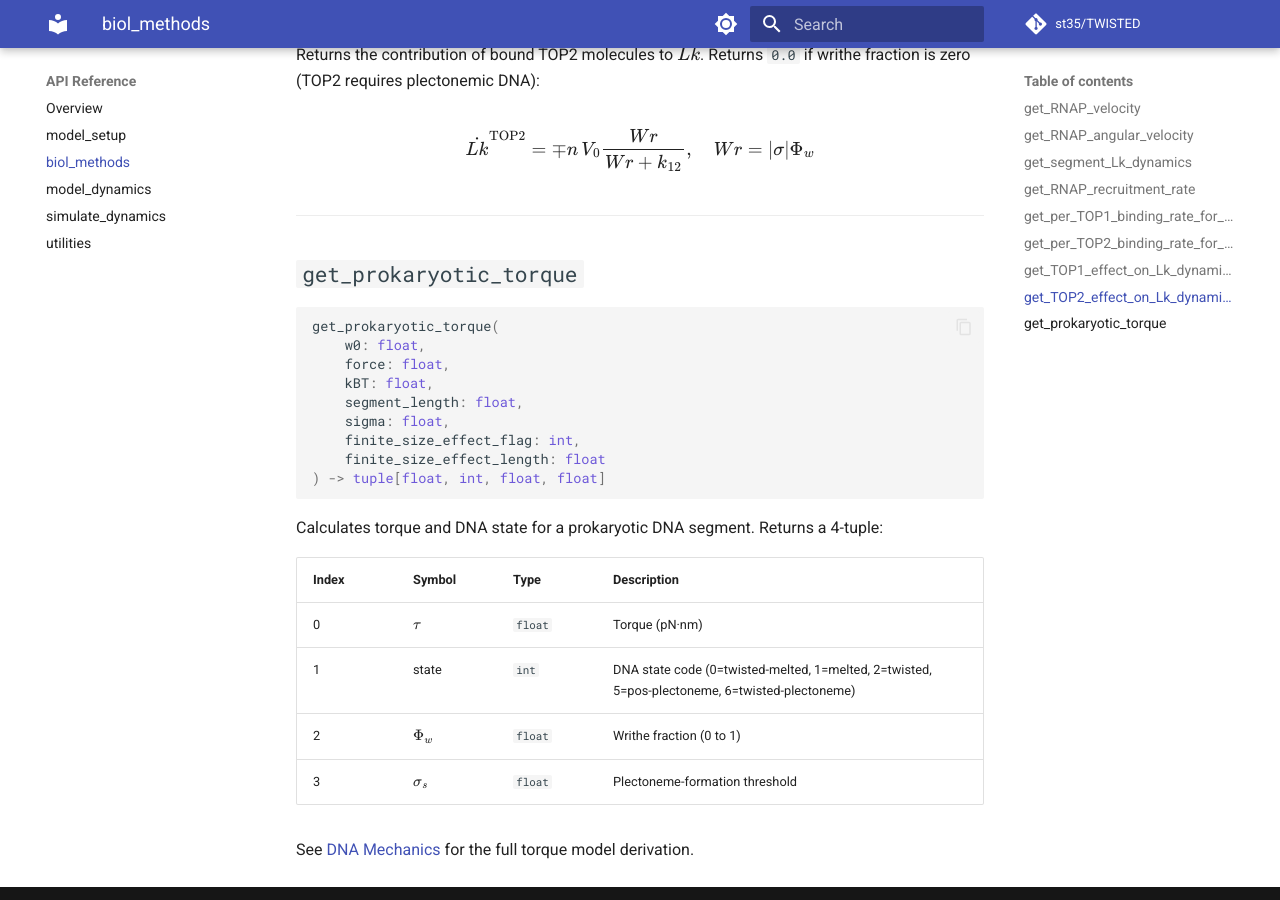
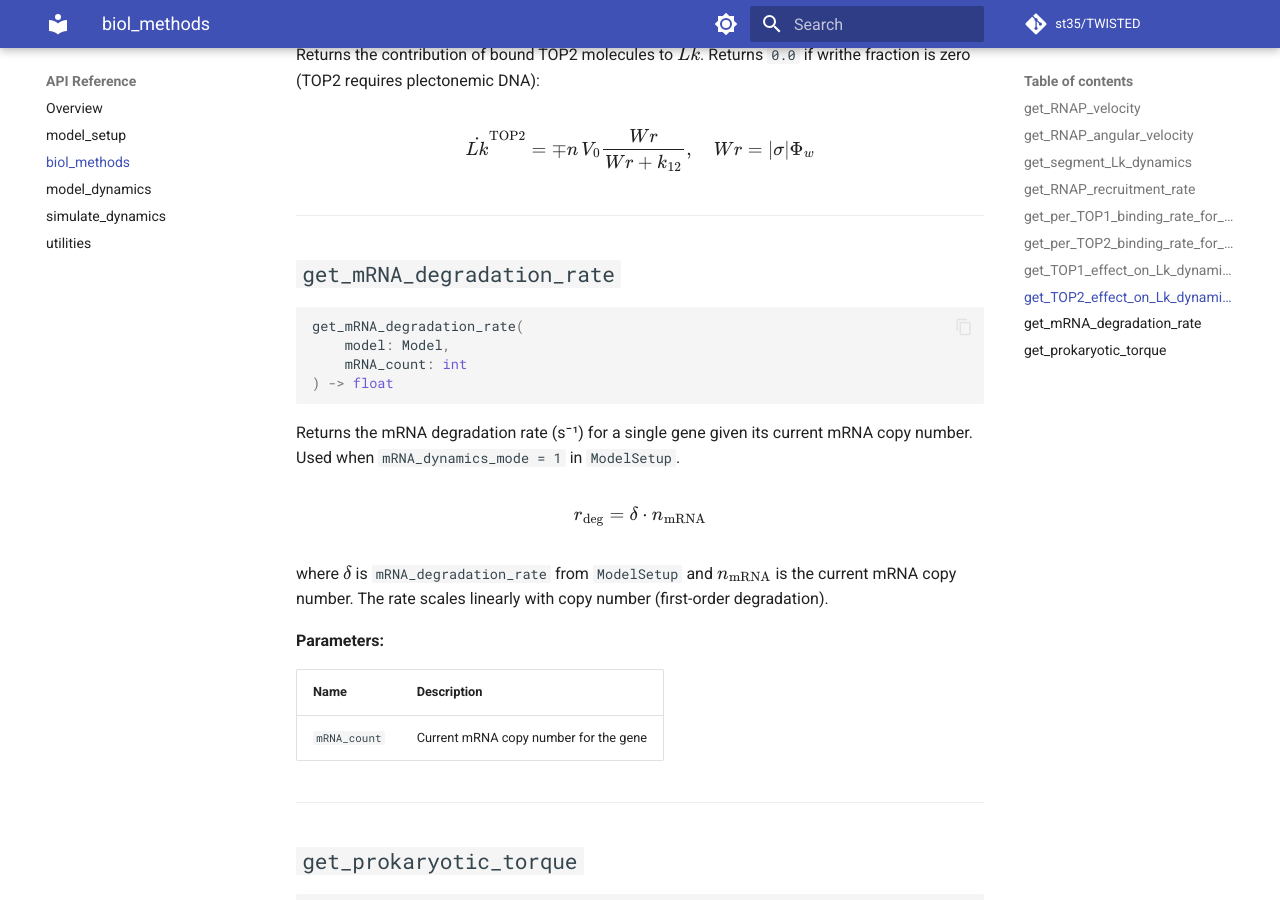
Before and after one commit to st35/TWISTED, an MkDocs documentation site: the page built from docs/api/biol-methods.md, in a window 1280 px wide and 900 px high, scrolled down 4095 px. Built offline with MkDocs 1.6.1 and Material for MkDocs 9.7.7, drawn with Linux system fonts in a browser that asks for light colours; comment, search, counter and statistics services are not loaded.

Commit message:
Update to documentation to include mRNA degradation

````diff
--- a/docs/api/biol-methods.md
+++ b/docs/api/biol-methods.md
@@ -170,6 +170,29 @@ $$\dot{Lk}^{\mathrm{TOP2}} = \mp n \, V_0 \frac{Wr}{Wr + k_{12}}, \quad Wr = |\s
 
 ---
 
+## `get_mRNA_degradation_rate`
+
+```python
+get_mRNA_degradation_rate(
+    model: Model,
+    mRNA_count: int
+) -> float
+```
+
+Returns the mRNA degradation rate (s⁻¹) for a single gene given its current mRNA copy number. Used when `mRNA_dynamics_mode = 1` in `ModelSetup`.
+
+$$r_{\mathrm{deg}} = \delta \cdot n_{\mathrm{mRNA}}$$
+
+where $\delta$ is `mRNA_degradation_rate` from `ModelSetup` and $n_{\mathrm{mRNA}}$ is the current mRNA copy number. The rate scales linearly with copy number (first-order degradation).
+
+**Parameters:**
+
+| Name | Description |
+|------|-------------|
+| `mRNA_count` | Current mRNA copy number for the gene |
+
+---
+
 ## `get_prokaryotic_torque`
 
 ```python
````
Also changed, not shown: docs/api/model-dynamics.md (+11 -2 lines), docs/api/simulate-dynamics.md (+1 -0 lines).
